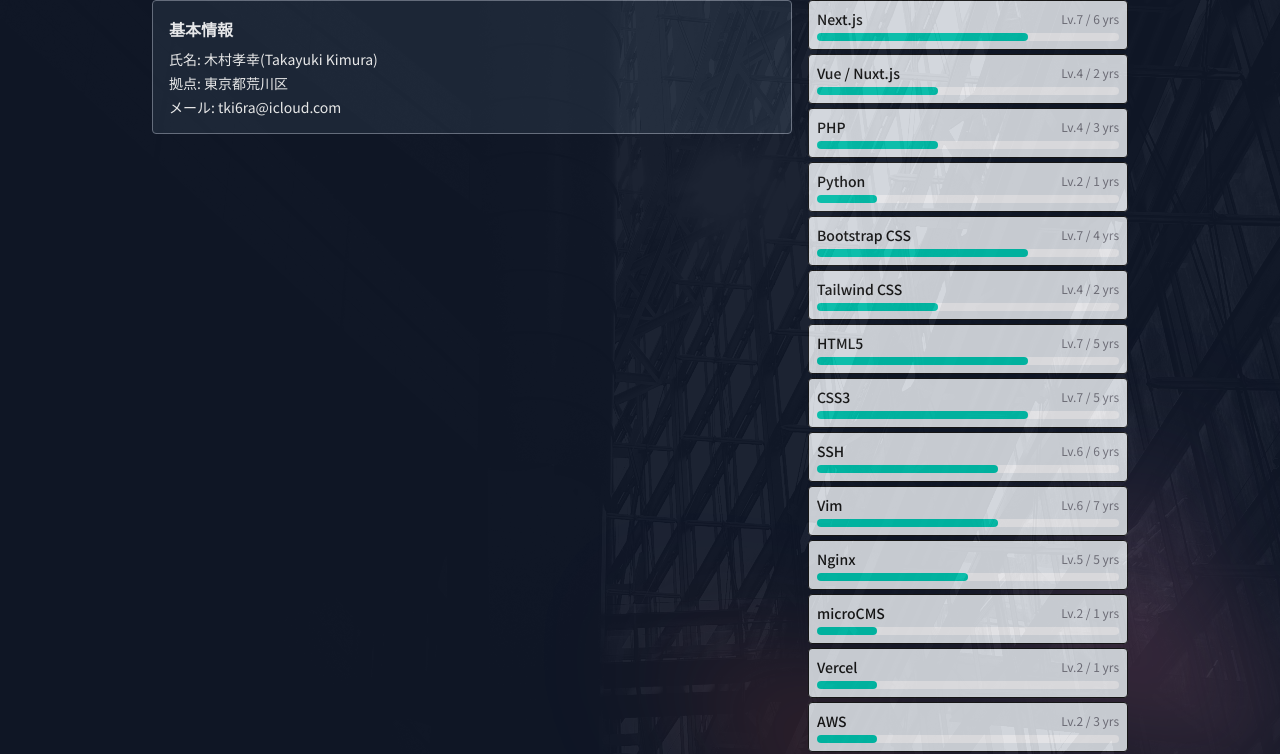
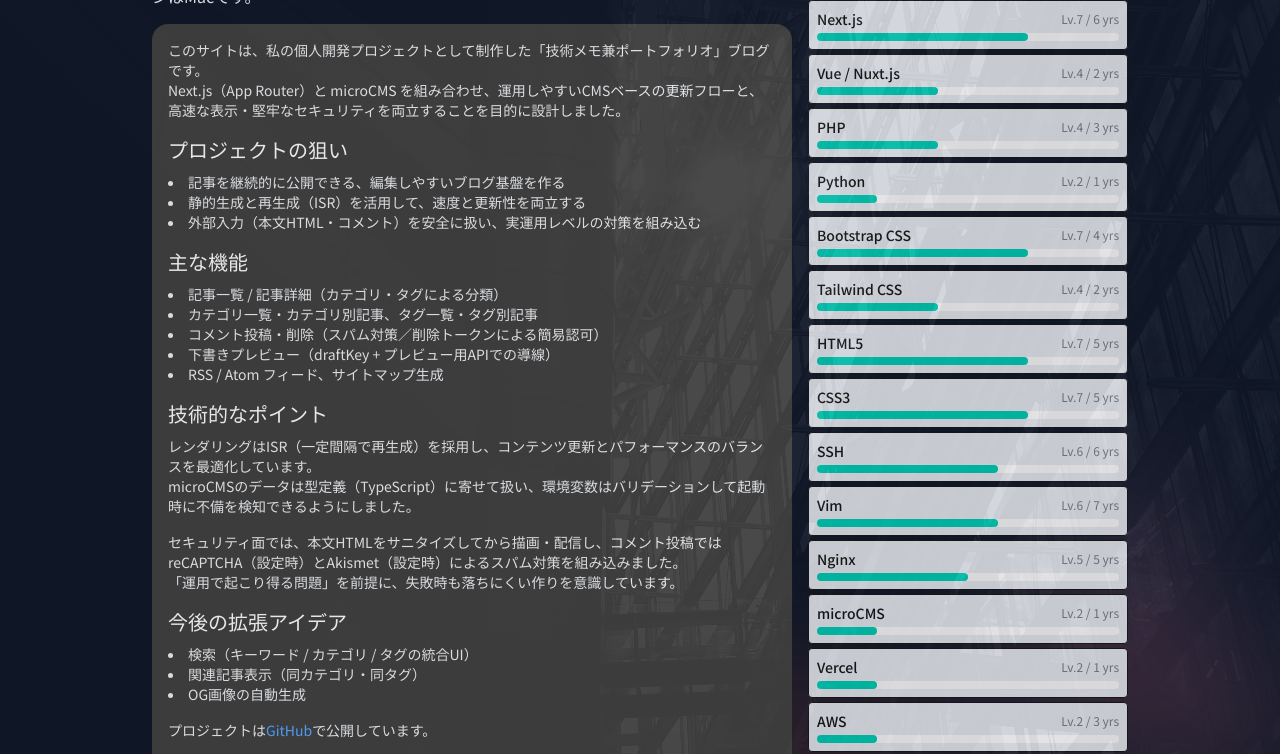
Before and after one commit to yukikim/my_test_blog, a Next.js app: page /profile in a window 1280 px wide. Shown: the part 1220-1974 px from the top of the page. Built offline with nearby package versions, Linux system fonts and the light colour scheme; a web font is replaced by a local one.

Commit message:
README修正、他

```diff
--- a/app/profile/page.tsx
+++ b/app/profile/page.tsx
@@ -35,13 +35,59 @@
 
           <div className="lg:w-2/3">
             <article className="prose max-w-none text-gray-200 mb-6">
-              <p>私はこれまで、デザインからウェブ開発、システム構築まで幅広く経験を積んできました。</p>
-              <p>DTP業務を通じてビジュアルデザイン、illustrator、photoshop使用経験やWebサイト制作、WordPress構築、Webアプリケーション、API開発やLINEアプリ制作に携わり、<br />
+              <p className="mb-4">私はこれまで、デザインからウェブ開発、システム構築まで幅広く経験を積んできました。</p>
+              <p className="mb-4">DTP業務を通じてビジュアルデザイン、illustrator、photoshop使用経験やWebサイト制作、WordPress構築、Webアプリケーション、API開発やLINEアプリ制作に携わり、<br />
                 サーバー設定からアプリ設計・実装まで一貫して担当した経験を通して、<br />
                 Linux、PHP、Javascript、Node、ReactやTypescriptなどの知識、Webデザイン、バックエンドおよびフロントエンドの理解を有しています。<br />
                 フロントエンド開発とWebデザインを得意としています。<br />
                 要件定義、外部設計等の上流工程よりもメンバーとして実装作業を好みます。</p>
-              <p>コンピューターはデザイン事務所での経験とDTP業務で使用していた経験からメインマシンはMacです。</p>
+              <p className="mb-4">コンピューターはデザイン事務所での経験とDTP業務で使用していた経験からメインマシンはMacです。</p>
+              <div className="my-4 p-4 bg-neutral-700 rounded-2xl text-sm">
+                <p className="mb-4">
+                  このサイトは、私の個人開発プロジェクトとして制作した「技術メモ兼ポートフォリオ」ブログです。<br />
+                  Next.js（App Router）と microCMS を組み合わせ、運用しやすいCMSベースの更新フローと、
+                  高速な表示・堅牢なセキュリティを両立することを目的に設計しました。
+                </p>
+
+                <h2 className="text-gray-100 text-xl mb-2">プロジェクトの狙い</h2>
+                <ul className="mb-4 list-inside list-disc">
+                  <li>記事を継続的に公開できる、編集しやすいブログ基盤を作る</li>
+                  <li>静的生成と再生成（ISR）を活用して、速度と更新性を両立する</li>
+                  <li>外部入力（本文HTML・コメント）を安全に扱い、実運用レベルの対策を組み込む</li>
+                </ul>
+
+                <h2 className="text-gray-100 text-xl mb-2">主な機能</h2>
+                <ul className="mb-4 list-inside list-disc">
+                  <li>記事一覧 / 記事詳細（カテゴリ・タグによる分類）</li>
+                  <li>カテゴリ一覧・カテゴリ別記事、タグ一覧・タグ別記事</li>
+                  <li>コメント投稿・削除（スパム対策／削除トークンによる簡易認可）</li>
+                  <li>下書きプレビュー（draftKey + プレビュー用APIでの導線）</li>
+                  <li>RSS / Atom フィード、サイトマップ生成</li>
+                </ul>
+
+                <h2 className="text-gray-100 text-xl mb-2">技術的なポイント</h2>
+                <p className="mb-4">
+                  レンダリングはISR（一定間隔で再生成）を採用し、コンテンツ更新とパフォーマンスのバランスを最適化しています。<br />
+                  microCMSのデータは型定義（TypeScript）に寄せて扱い、環境変数はバリデーションして起動時に不備を検知できるようにしました。
+                </p>
+                <p className="mb-4">
+                  セキュリティ面では、本文HTMLをサニタイズしてから描画・配信し、コメント投稿では
+                  reCAPTCHA（設定時）とAkismet（設定時）によるスパム対策を組み込みました。<br />
+                  「運用で起こり得る問題」を前提に、失敗時も落ちにくい作りを意識しています。
+                </p>
+
+                <h2 className="text-gray-100 text-xl mb-2">今後の拡張アイデア</h2>
+                <ul className="mb-4 list-inside list-disc">
+                  <li>検索（キーワード / カテゴリ / タグの統合UI）</li>
+                  <li>関連記事表示（同カテゴリ・同タグ）</li>
+                  <li>OG画像の自動生成</li>
+                </ul>
+
+                <p className="mb-4">プロジェクトは
+                  <Link href="https://github.com/yukikim/my_test_blog" className="text-blue-400 hover:underline" target="_blank" rel="noopener noreferrer">GitHub</Link>
+                  で公開しています。</p>
+
+              </div>
             </article>
             <div className="rounded border border-gray-500 p-4 bg-gray-800 text-gray-100">
               <h2 className="mb-2 font-semibold">基本情報</h2>
```
Also changed, not shown: 1 other file (tests, documents, lock files or other folders).
